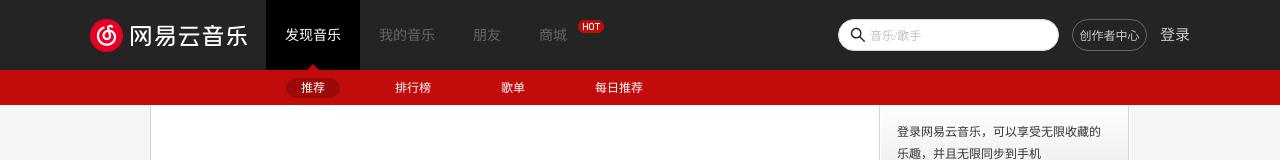
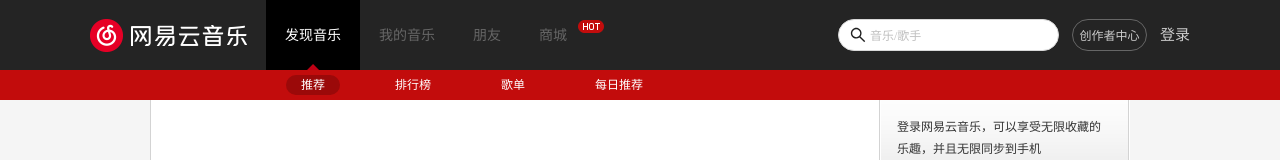
Before and after one commit to zhangwh754/react-163-music-app, a React (Create React App) app: page /#/discover/recommend in a window 1280 px wide. Shown: the top 160 px of the page. Built offline with nearby package versions, Linux system fonts and the light colour scheme; no server answers.

Commit message:
✨ feat: header窄屏幕显示优化

```diff
--- a/src/App.jsx
+++ b/src/App.jsx
@@ -14,7 +14,6 @@ const App = memo(() => {
       <AppNav />
       <Suspense fallback={<h2>Loading...</h2>}>{useRoutes(route)}</Suspense>
       <AppFooter />
-
       {/* 登录弹窗 */}
       <AppLogin />
     </>
--- a/src/components/AppHeader/style.js
+++ b/src/components/AppHeader/style.js
@@ -1,8 +1,13 @@
 import styled from 'styled-components'
 
 export const HeaderWrapper = styled.div`
+  height: 70px;
+
   > .content {
-    height: 70px;
+    position: fixed;
+    left: 0;
+    right: 0;
+    z-index: 99;
     background-color: #242424;
 
     .wrap {
--- a/src/components/AppNav/cpns/SubNav/style.js
+++ b/src/components/AppNav/cpns/SubNav/style.js
@@ -7,7 +7,7 @@ export const NavWrapper = styled.nav`
     margin: -5px auto 0;
     display: flex;
     align-items: center;
-    height: 35px;
+    height: 30px;
 
     ul {
       margin-left: 176px;
--- a/src/components/AppNav/index.jsx
+++ b/src/components/AppNav/index.jsx
@@ -7,7 +7,7 @@ const AppNav = memo(() => {
   const { hash } = useHash()
 
   return (
-    <NavWrapper>
+    <NavWrapper hasSub={hash === 'discover'}>
       <div className="content">
         <div className="bar"></div>
         {hash === 'discover' && <SubNav />}
--- a/src/components/AppNav/style.js
+++ b/src/components/AppNav/style.js
@@ -1,8 +1,12 @@
 import styled from 'styled-components'
 
 export const NavWrapper = styled.div`
+  height: ${props => (props.hasSub ? '30px' : '5px')};
   > .content {
-
+    position: fixed;
+    left: 0;
+    right: 0;
+    z-index: 99;
     .bar {
       height: 5px;
       background-color: #c20c0c;
--- a/src/router/index.js
+++ b/src/router/index.js
@@ -7,11 +7,12 @@ const Recommend = React.lazy(() => import('@/views/Discover/cpns/Recommend'))
 const Ranking = React.lazy(() => import('@/views/Discover/cpns/Ranking'))
 const Songs = React.lazy(() => import('@/views/Discover/cpns/Songs'))
 const Album = React.lazy(() => import('@/views/Discover/cpns/Album'))
+const Mine = React.lazy(() => import('@/views/Mine'))
 
 const config = [
   { path: '', element: <Navigate to="/discover" /> },
   {
-    path: 'discover',
+    path: '/discover',
     element: <Discover />,
     children: [
       { path: '/discover', element: <Navigate to="/discover/recommend" /> },
@@ -23,6 +24,11 @@ const config = [
   },
 
   {
+    path: '/mine',
+    element: <Mine />
+  },
+
+  {
     path: '*',
     element: <App404 />
   }
--- a/src/views/Discover/style.js
+++ b/src/views/Discover/style.js
@@ -2,6 +2,5 @@ import styled from 'styled-components'
 
 export const DiscoverWrapper = styled.div`
   > .content {
-    min-height: 500px;
   }
 `
--- /dev/null
+++ b/src/views/Mine/index.jsx
@@ -0,0 +1,9 @@
+import React, { memo } from 'react'
+
+const Mine = memo(() => {
+  return (
+    <h2>Hello World</h2>
+  )
+})
+
+export default Mine
```
